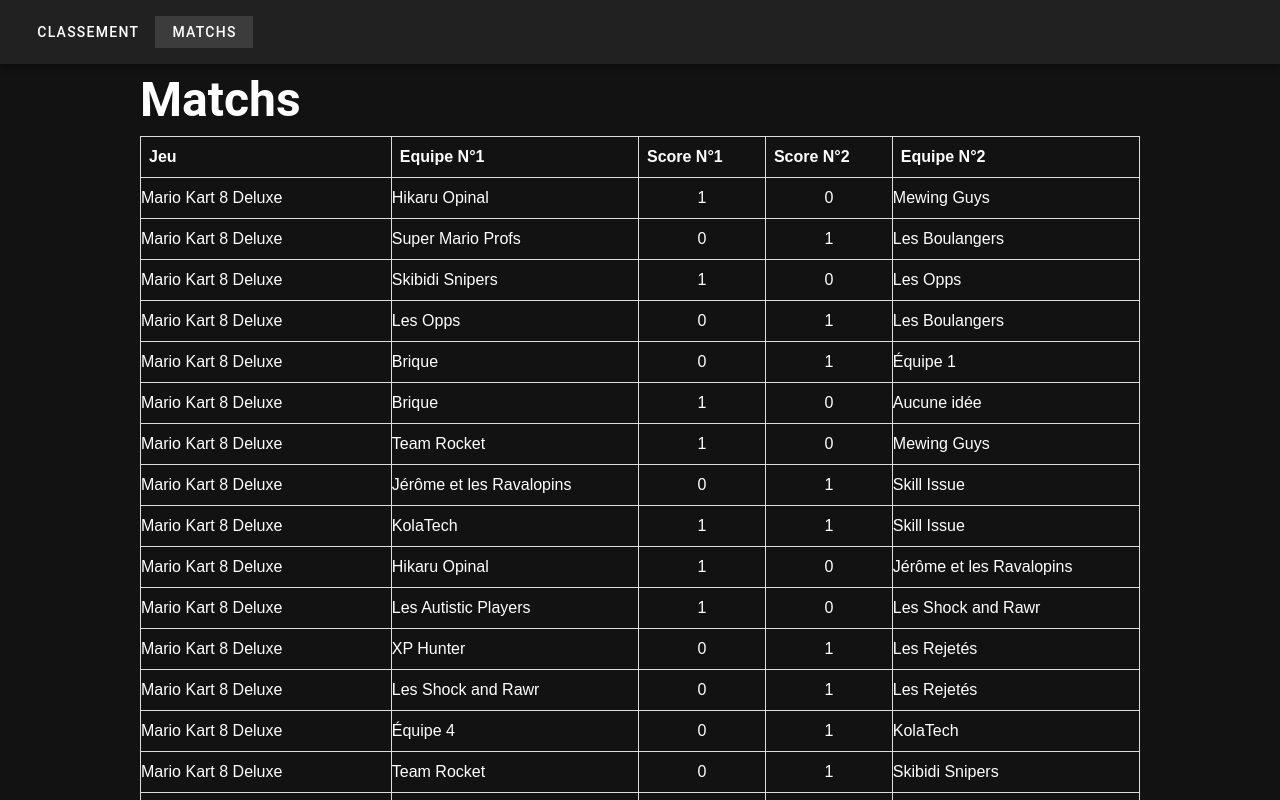
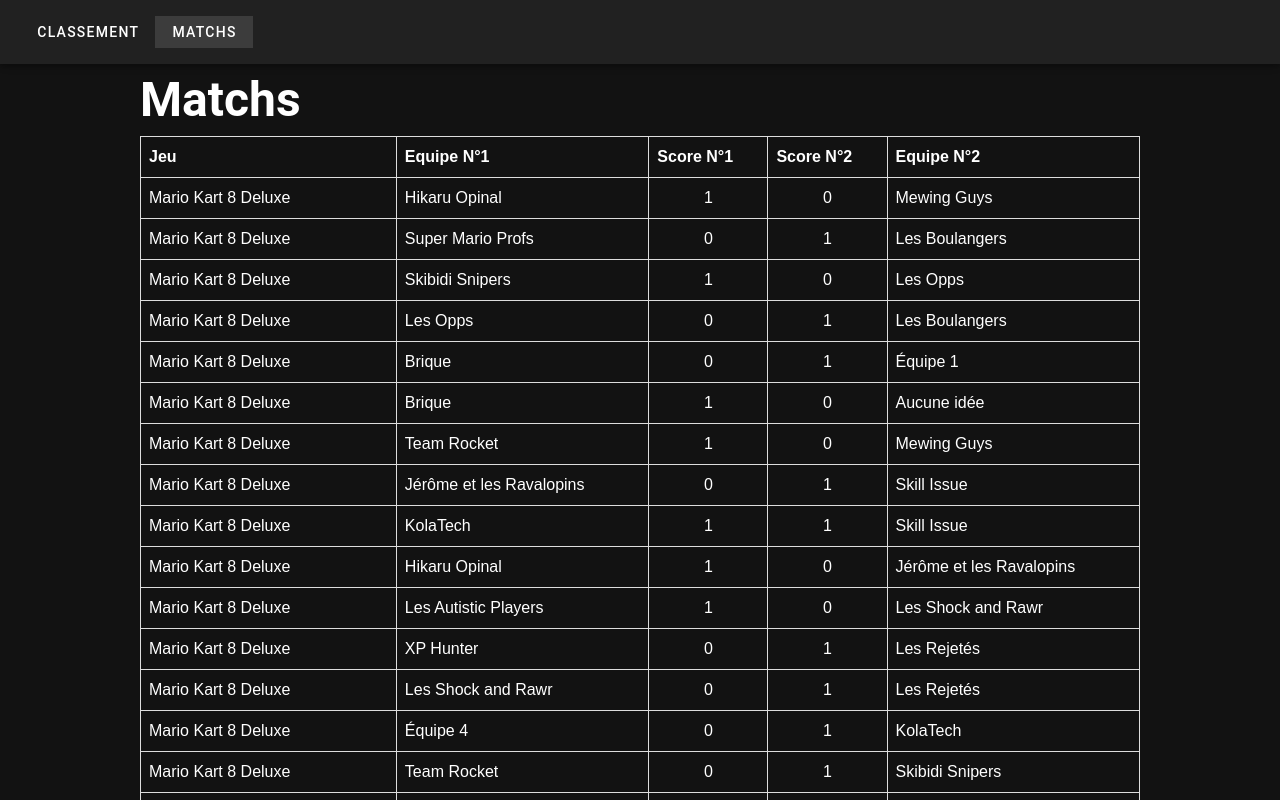
Before and after one commit to lenymory09/2024-MORYLEN-TournoiJeux, a Vue app: page /matchs in a window 1280 px wide. Shown: the top 800 px of the page. Built offline with nearby package versions, Linux system fonts and the light colour scheme.

Commit message:
changement styles tableau

```diff
--- a/src/pages/matchs/index.vue
+++ b/src/pages/matchs/index.vue
@@ -32,11 +32,9 @@
         {{ match.equipes[0].score }}
       </td>
       <td class="text-center">
-        <router-link :to="`/matchs/${match.id}`" class="tableau-match_cellule">
           {{ match.equipes[1].score }}
-        </router-link>
       </td>
-      <td>
+      <td class="tableau-match_cellule">
         {{ match.equipes[1].name }}
       </td>
     </tr>
@@ -57,19 +55,4 @@
 th, td
   border: 1px solid #dddddd
   text-align: left
-
-td
-  padding: 0
-
-.tableau-match_cellule
-  width: 100%
-  height: 100%
-  padding: 8px
-  color: white
-  text-decoration: none
-  display: inline-block
-  font-size: 16px
-
-tr:hover:not(tr:first-child)
-  border: 2px white solid
 </style>
```
